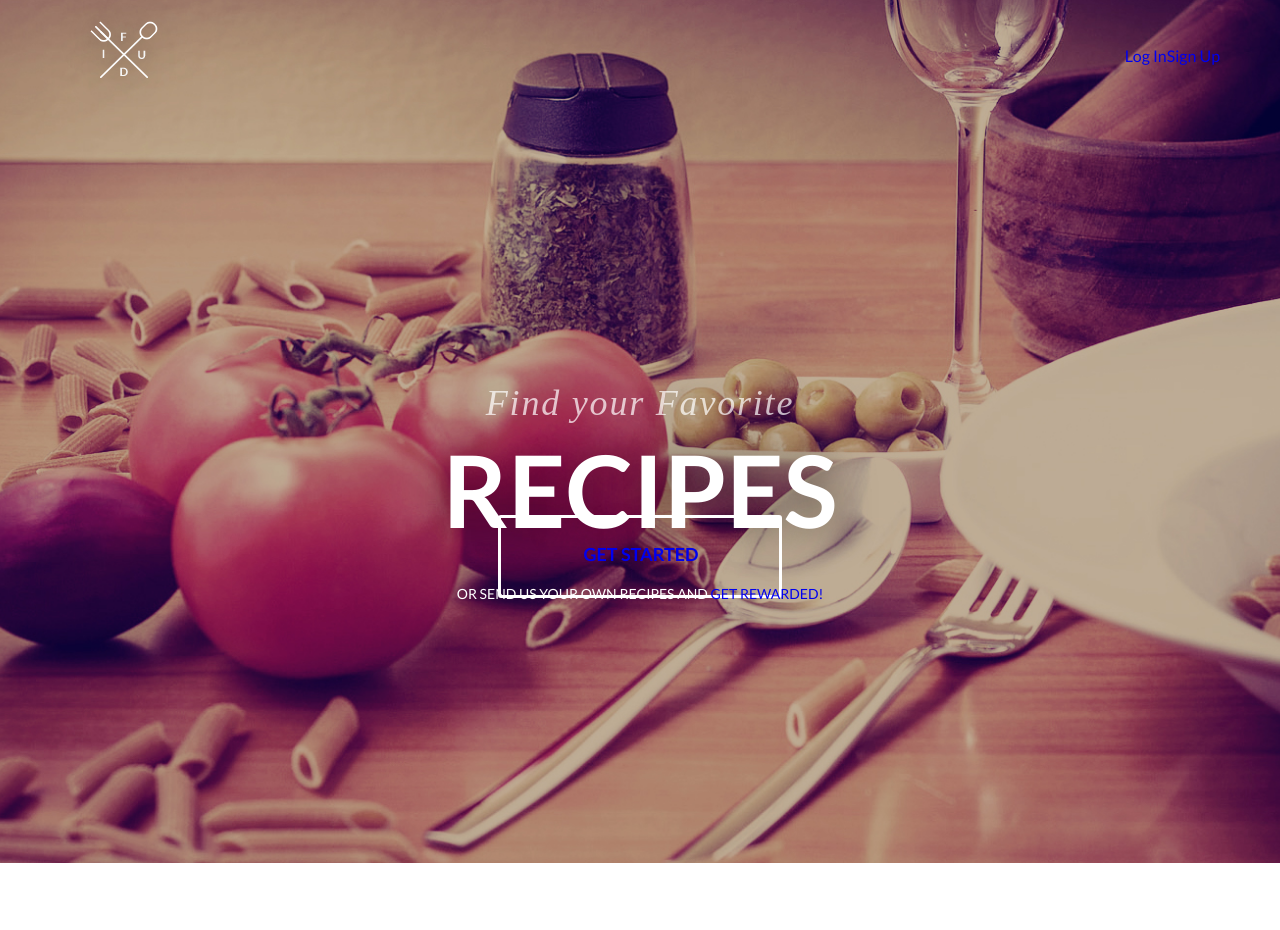
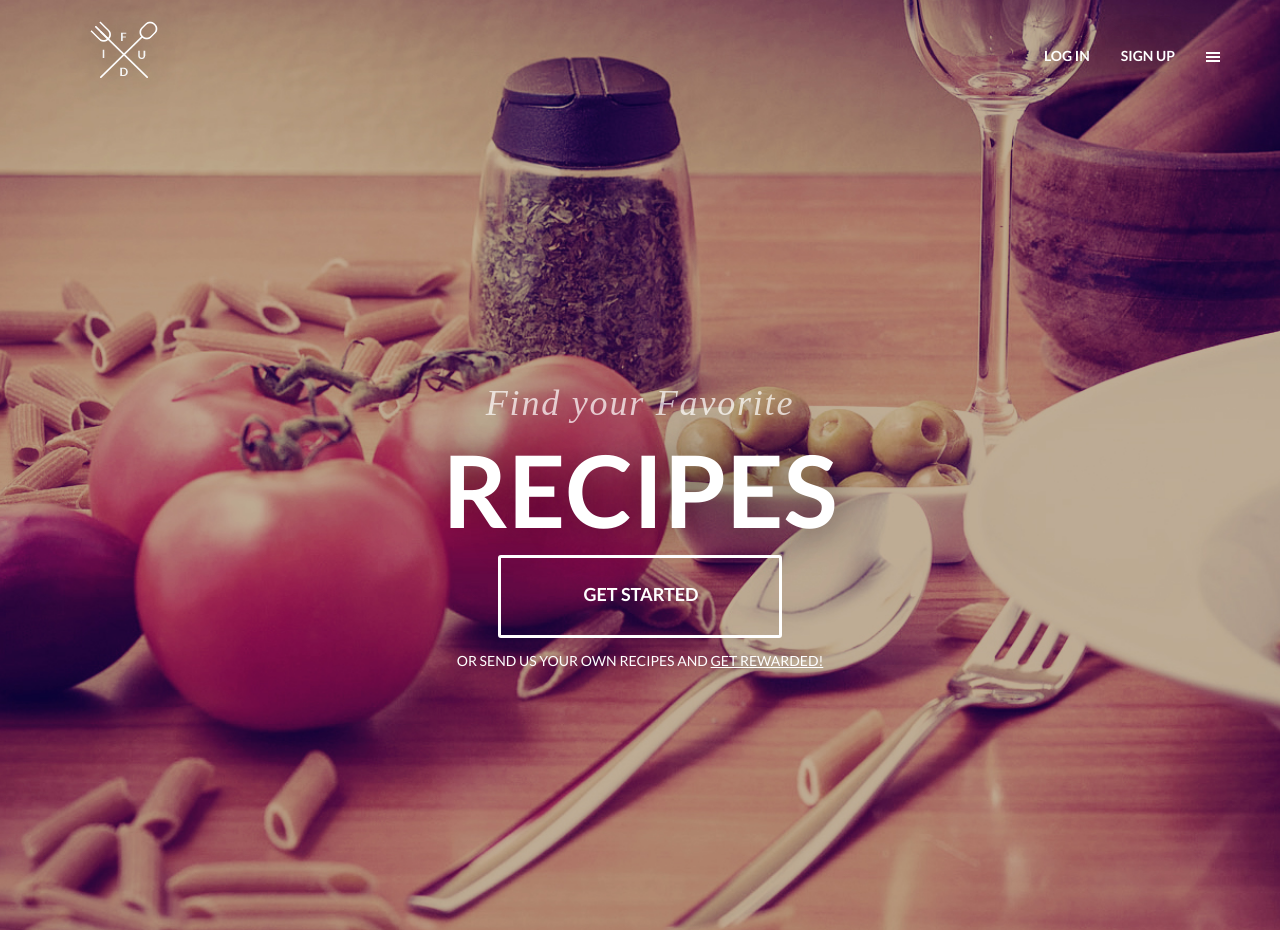
Before and after one commit to andrii-khan/fudi, a plain HTML site: page index.html in a window 1280 px wide. Before the commit the page ends 863 px from the top, so only its background shows below. Drawn offline with Linux system fonts and the light colour scheme.

Commit message:
complete 1 section

```diff
--- a/css/style.css
+++ b/css/style.css
@@ -15,8 +15,7 @@ h1,h2,h3,h4,h5,h6 {
 
 /* Layout */
 .ba-container{
-	padding-left: 20px;
-	padding-right: 20px;
+	padding: 0 20px;
 	max-width: 1200px;
 }
 
@@ -26,6 +25,7 @@ input[type="submit"],
 input[type="button"],
 button{
 	transition: color .3s ease-in, border-color .3s ease-in, background-color .3s ease-in, opacity .3s ease-in;
+	color: #fff;
 }
 input[type="submit"],
 input[type="button"],
@@ -91,6 +91,7 @@ textarea {
 	text-transform: uppercase;
 	text-shadow: 0px 1px 40px rgba(1, 1, 1, 0.55);
 	padding: 20px 0 40px;
+	margin-bottom: 40px;
 }
 .ba-intro-text-label {
 	font-family: 'Times New Roman', serif;
@@ -106,6 +107,13 @@ textarea {
 	font-weight: 400;
 	line-height: 30px;
 	text-transform: uppercase;
+	margin-top: 41px;
+}
+.ba-intro-text-about a {
+	text-decoration: underline;
+}
+.ba-intro-text-about a:hover{
+	color: #000;
 }
 .ba-intro-button {
 	padding: 25px 80px 30px 82px;
@@ -116,5 +124,40 @@ textarea {
 	font-weight: 700;
 	line-height: 21.18px;
 	font-size: 18px;
-	margin-bottom: 41px;
 }
+.ba-intro-button:hover{
+	background-color: #fff;
+	color: #000;
+}
+.ba-menu {
+	font-size: 14px;
+	font-weight: 700;
+	line-height: 0.5;
+	text-transform: uppercase;
+	text-shadow: 0px 1px 40px rgba(1, 1, 1, 0.55);
+	border-top: 3px solid transparent;
+}
+.ba-menu li {
+	margin-left: 31px;
+}
+.ba-menu a:hover{
+	color: #000;
+	border-bottom: 3px solid #fff;
+	opacity: 0.7;
+	transform: rotate(360deg);
+}
+.ba-menu img {
+	cursor: pointer;
+	transition: 3s linear;
+}
+.ba-menu img:hover {
+	-webkit-transform: rotate(360deg);
+	transform: rotate(360deg);
+}
+.ba-logo {
+	transition: 0.5s linear;
+}
+.ba-logo:hover {
+	-webkit-transform: scale(1.4);
+	transform: scale(1.4);
+}
--- a/index.html
+++ b/index.html
@@ -24,11 +24,12 @@
 					<ul class="ba-menu">
 						<li><a href="#">Log In</a></li>
 						<li><a href="#">Sign Up</a></li>
-						<li><a href="#">
+						<li><a href="#"><img src="img/Layer 2 copy 2.png" alt="menu-bur"></a></li>
+						<!-- <li><a href="#">
 							<span class="ba-menu-burger"></span>
 							<span class="ba-menu-burger"></span>
 							<span class="ba-menu-burger"></span>
-						</a></li>
+						</a></li> -->
 					</ul>
 				</nav>
 			</div>
```
Also changed, not shown: img/Layer 2 copy 2.png (added).
